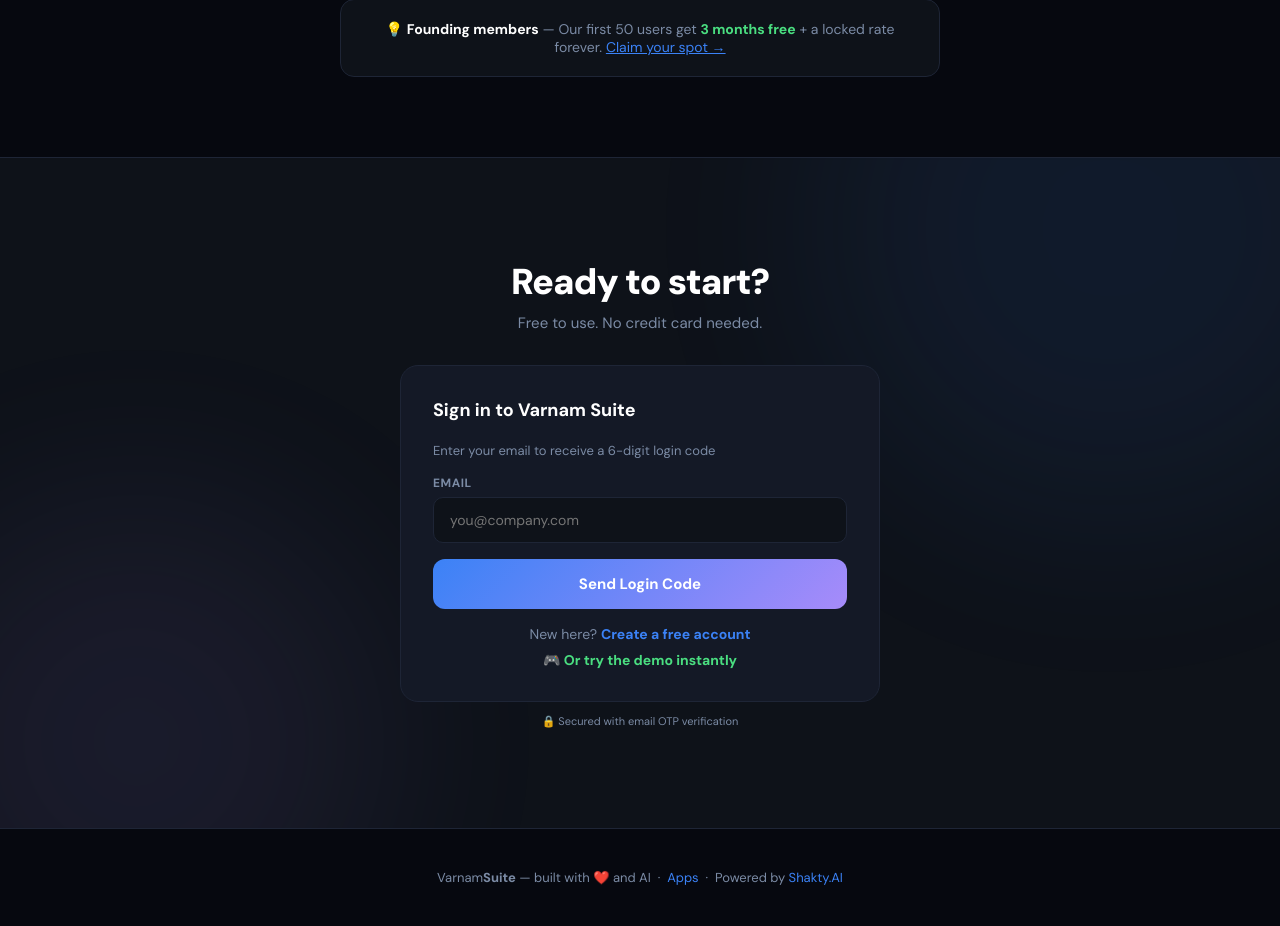
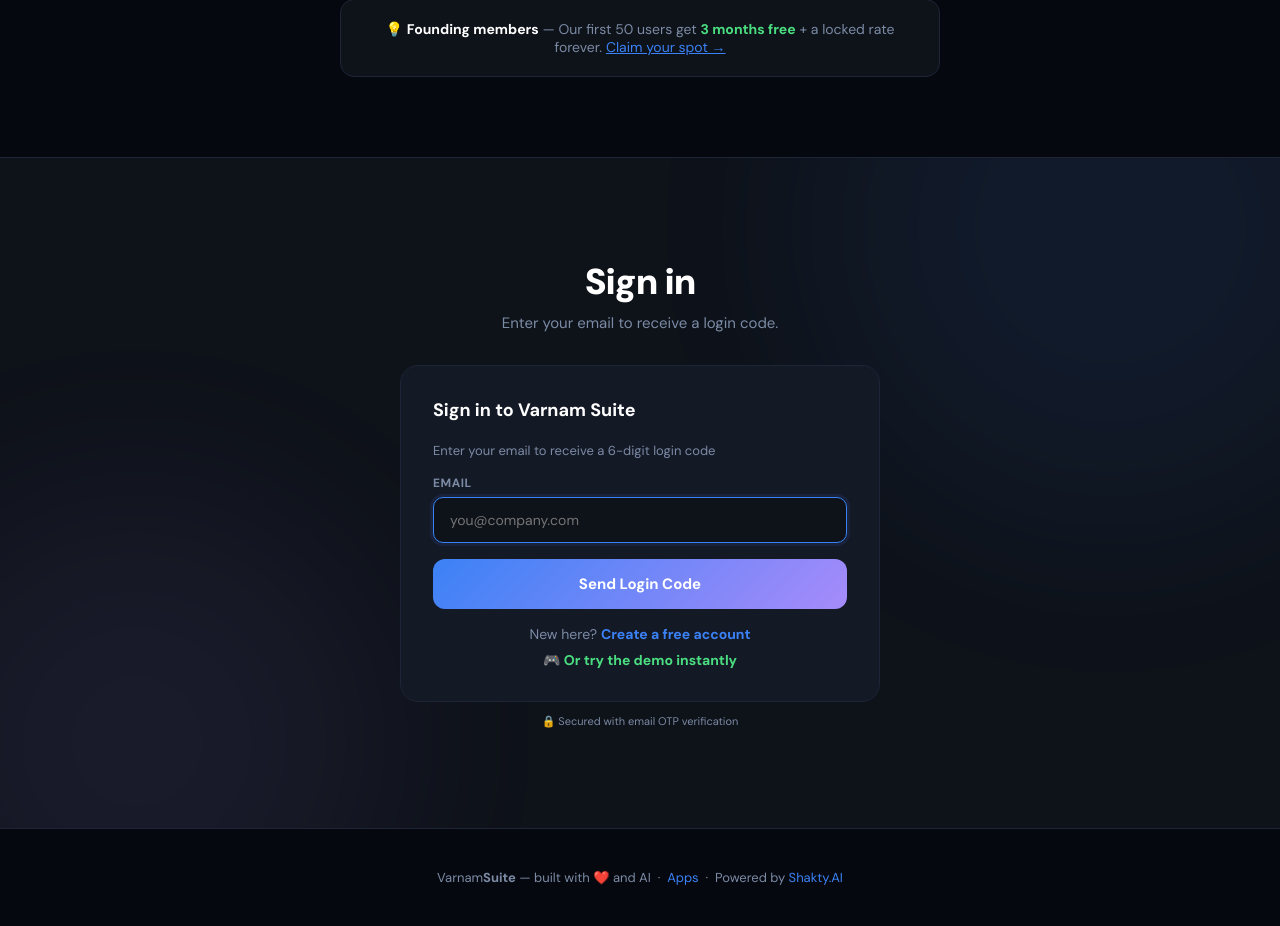
Before and after one commit to akaistudio/financesnap, a Flask app: page /login in a window 1280 px wide. Shown: the part 4550-5476 px from the top of the page. Run offline with Flask 3, Linux system fonts and the light colour scheme; data that the repository does not hold is empty; some libraries are stand-ins or nearby versions.

Commit message:
fix: Sign In navigates to /login and instantly scrolls to auth card with correct heading

```diff
--- a/templates/login.html
+++ b/templates/login.html
@@ -181,7 +181,7 @@ footer a{color:var(--blue);text-decoration:none}
         <a href="#how" class="hide-m">How it works</a>
         <a href="#pricing" class="hide-m">Pricing</a>
         <a href="/demo" class="hide-m" style="color:var(--green)">🎮 Try Demo</a>
-        <a href="#signin" style="color:var(--text2)" onclick="scrollToSignIn(event)">Sign In</a>
+        <a href="/login" style="color:var(--text2)">Sign In</a>
         <a href="#start" class="cta">Get Started Free</a>
     </nav>
 </div>
@@ -441,8 +441,13 @@ footer a{color:var(--blue);text-decoration:none}
         <div class="orb orb-2" style="opacity:.08"></div>
     </div>
     <div class="cta-inner">
+        {% if show_register is defined and show_register %}
         <h2>Ready to start?</h2>
         <p>Free to use. No credit card needed.</p>
+        {% else %}
+        <h2>Sign in</h2>
+        <p>Enter your email to receive a login code.</p>
+        {% endif %}
 
         {% with messages = get_flashed_messages(with_categories=true) %}
         {% for cat, msg in messages %}<div class="flash">{{ msg }}</div>{% endfor %}{% endwith %}
@@ -558,25 +563,15 @@ async function verifyRegOTP(){
   }catch(e){showAlert('Connection error','error');}btn.disabled=false;btn.innerHTML='Create Account';
 }
 
-function scrollToSignIn(e) {
-    e.preventDefault();
-    // Show login card (not register)
-    const loginCard = document.getElementById('loginStep1');
-    const regCard = document.getElementById('regStep1');
-    if (regCard) regCard.style.display = 'none';
-    if (loginCard) loginCard.style.display = 'block';
-    document.getElementById('start').scrollIntoView({behavior: 'smooth', block: 'center'});
-}
-// Auto-scroll to sign-in if URL is /login
-if (window.location.pathname === '/login') {
-    window.addEventListener('load', () => {
-        setTimeout(() => {
-            const loginCard = document.getElementById('loginStep1');
-            const regCard = document.getElementById('regStep1');
-            if (regCard) regCard.style.display = 'none';
-            if (loginCard) loginCard.style.display = 'block';
-            document.getElementById('start').scrollIntoView({behavior: 'smooth', block: 'center'});
-        }, 100);
+// Auto-scroll to auth card on /login or /register
+if (window.location.pathname === '/login' || window.location.pathname === '/register') {
+    document.addEventListener('DOMContentLoaded', () => {
+        const card = document.getElementById('loginStep1') || document.getElementById('regStep1');
+        if (card) {
+            card.scrollIntoView({behavior: 'instant', block: 'center'});
+            const emailInput = card.querySelector('input[type="email"]');
+            if (emailInput) emailInput.focus();
+        }
     });
 }
 </script>
```
